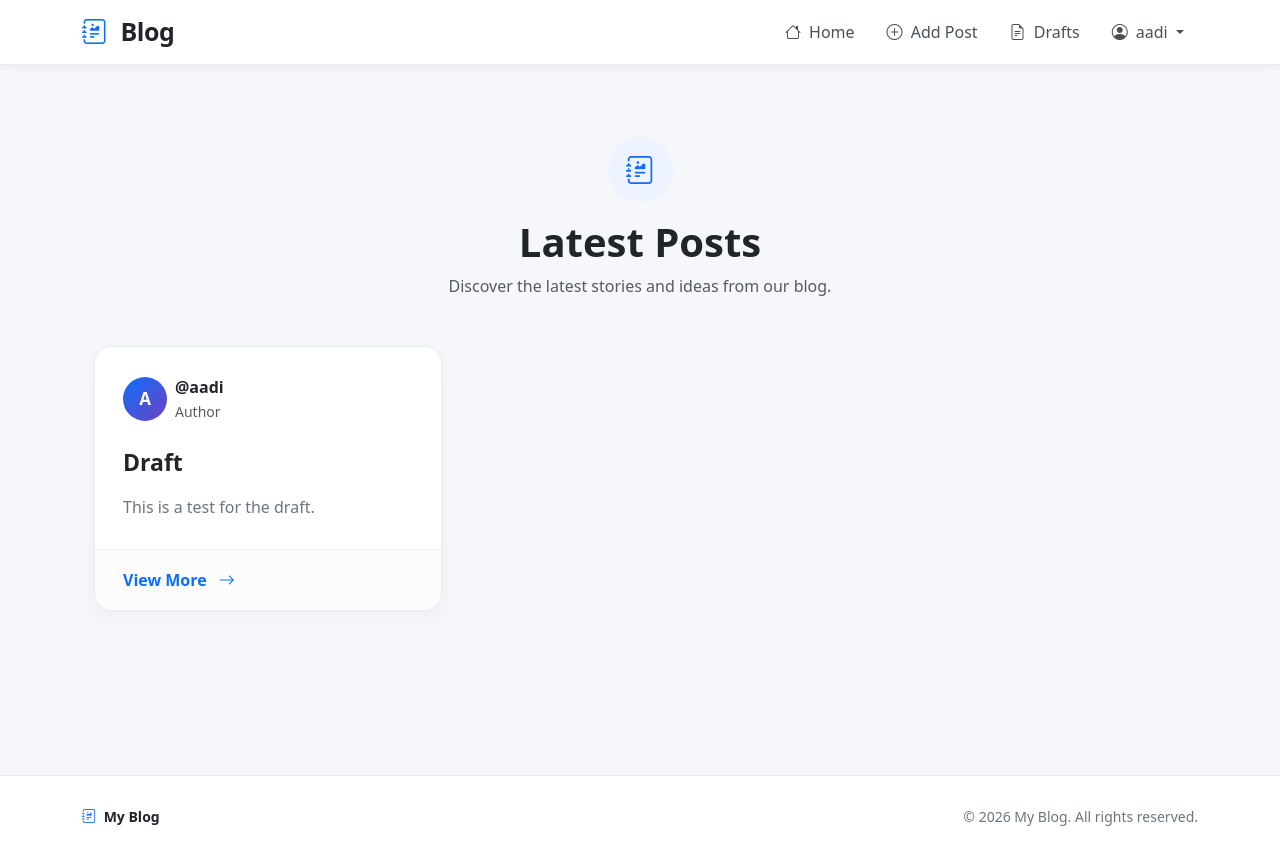
After one commit to aadarshmdhr/Blog, a Django app: page /draft-list/ in a window 1280 px wide. The commit adds this page. Run offline with Django 5.2, Linux system fonts and the light colour scheme; a user stored in the database is signed in; data comes from the database, SQL or seed files in the repository; both versions use the stored data as it was after the commit; some libraries are stand-ins or nearby versions.

Commit message:
Worked on showing draft list and details

```diff
--- a/blog_app/urls.py
+++ b/blog_app/urls.py
@@ -6,4 +6,6 @@ urlpatterns = [
     path("", views.post_list, name="post-list"),
     path("post-detail/<int:pk>/", views.post_detail, name="post-detail"),
     path("post-delete/<int:pk>/", views.post_delete, name="post-delete"),
+    path("draft-list/", views.draft_list, name="draft-list"),
+    path("draft-detail/<int:pk>/", views.draft_detail, name="draft-detail"),
 ]
--- a/blog_app/views.py
+++ b/blog_app/views.py
@@ -7,7 +7,7 @@ from blog_app.models import Post
 
 
 def post_list(request):
-    posts = Post.objects.all()
+    posts = Post.objects.filter(published_at__isnull=False)
     return render(
         request,
         "post_list.html",
@@ -35,17 +35,17 @@ from django.contrib.auth.decorators import login_required
 
 @login_required
 def draft_list(request):
-    post = Post.objects.filter(published_date__isnull=True)
+    posts = Post.objects.filter(published_at__isnull=True)
     return render(
         request,
         "draft_list.html",
-        {"posts": post},
+        {"posts": posts},
     )
 
 
 @login_required
 def draft_detail(request, pk):
-    post = Post.objects.get(pk=pk, published_date__isnull=True)
+    post = Post.objects.get(pk=pk, published_at__isnull=True)
     return render(
         request,
         "draft_detail.html",
--- a/templates/base.html
+++ b/templates/base.html
@@ -248,7 +248,7 @@
 
                     <li class="nav-item">
 
-                        <a class="nav-link" href="#">
+                        <a class="nav-link" href="{% url 'draft-list' %}">
 
                             <i class="bi bi-file-earmark-text me-1"></i>
                             Drafts
--- /dev/null
+++ b/templates/draft_list.html
@@ -0,0 +1,386 @@
+{% extends "base.html" %}
+
+{% block title %}Home | My Blog{% endblock title %}
+
+{% block content %}
+
+<div class="container py-5">
+
+    <!-- Page Header -->
+    <div class="text-center mb-5">
+
+        <div class="home-icon mb-3">
+            <i class="bi bi-journal-richtext"></i>
+        </div>
+
+        <h1 class="fw-bold mb-2">
+            Latest Posts
+        </h1>
+
+        <p class="text-muted">
+            Discover the latest stories and ideas from our blog.
+        </p>
+
+    </div>
+
+
+    <!-- Posts -->
+    <div class="row g-4">
+
+        {% for post in posts %}
+
+        <div class="col-12 col-md-6 col-lg-4">
+
+            <article class="post-card h-100">
+
+                <div class="post-card-body">
+
+                    <!-- Author -->
+                    <div class="d-flex align-items-center mb-4">
+
+                        <div class="author-avatar">
+                            {{ post.author.username|first|upper }}
+                        </div>
+
+                        <div class="ms-2">
+
+                            <div class="fw-semibold">
+                                @{{ post.author.username }}
+                            </div>
+
+                            <small class="text-muted">
+                                Author
+                            </small>
+
+                        </div>
+
+                    </div>
+
+
+                    <!-- Title -->
+
+                    <h2 class="post-title">
+
+                        <a href="{% url 'post-detail' post.pk %}">
+                            {{ post.title }}
+                        </a>
+
+                    </h2>
+
+
+                    <!-- Content -->
+
+                    <p class="post-excerpt">
+                        {{ post.content|truncatewords:30 }}
+                    </p>
+
+                </div>
+
+
+                <!-- Card Footer -->
+
+                <div class="post-card-footer">
+
+                    <a href="{% url 'post-detail' post.pk %}" class="read-more">
+
+                        View More
+
+                        <i class="bi bi-arrow-right ms-2"></i>
+
+                    </a>
+
+                </div>
+
+            </article>
+
+        </div>
+
+
+        {% empty %}
+
+        <!-- No Posts -->
+
+        <div class="col-12">
+
+            <div class="empty-state text-center">
+
+                <div class="empty-icon">
+                    <i class="bi bi-journal-x"></i>
+                </div>
+
+                <h3 class="fw-bold mt-3">
+                    No posts yet
+                </h3>
+
+                <p class="text-muted">
+                    There are currently no posts available.
+                </p>
+
+                {% if request.user.is_authenticated %}
+
+                <a href="#" class="btn btn-primary mt-2">
+
+                    <i class="bi bi-plus-circle me-2"></i>
+                    Create Your First Post
+
+                </a>
+
+                {% endif %}
+
+            </div>
+
+        </div>
+
+        {% endfor %}
+
+    </div>
+
+</div>
+
+
+<style>
+    /* ============================
+   Page Header
+============================ */
+
+    .home-icon {
+        width: 65px;
+        height: 65px;
+
+        margin: auto;
+
+        display: flex;
+        align-items: center;
+        justify-content: center;
+
+        border-radius: 50%;
+
+        background: #eef4ff;
+        color: #0d6efd;
+
+        font-size: 28px;
+    }
+
+
+    /* ============================
+   Post Card
+============================ */
+
+    .post-card {
+        background: #ffffff;
+
+        border: 1px solid #e9ecef;
+
+        border-radius: 18px;
+
+        overflow: hidden;
+
+        display: flex;
+        flex-direction: column;
+
+        transition: all 0.25s ease;
+
+        box-shadow: 0 5px 20px rgba(0, 0, 0, 0.04);
+    }
+
+
+    .post-card:hover {
+
+        transform: translateY(-6px);
+
+        box-shadow:
+            0 15px 35px rgba(0, 0, 0, 0.09);
+
+        border-color: #d9e5ff;
+    }
+
+
+    /* ============================
+   Card Body
+============================ */
+
+    .post-card-body {
+        padding: 28px;
+        flex: 1;
+    }
+
+
+    /* ============================
+   Author
+============================ */
+
+    .author-avatar {
+
+        width: 44px;
+        height: 44px;
+
+        border-radius: 50%;
+
+        display: flex;
+        align-items: center;
+        justify-content: center;
+
+        background: linear-gradient(135deg,
+                #0d6efd,
+                #6f42c1);
+
+        color: white;
+
+        font-weight: 700;
+        font-size: 17px;
+    }
+
+
+    /* ============================
+   Post Title
+============================ */
+
+    .post-title {
+
+        font-size: 23px;
+
+        line-height: 1.35;
+
+        font-weight: 750;
+
+        margin-bottom: 15px;
+    }
+
+
+    .post-title a {
+
+        color: #212529;
+
+        text-decoration: none;
+
+        transition: color 0.2s ease;
+    }
+
+
+    .post-title a:hover {
+
+        color: #0d6efd;
+
+    }
+
+
+    /* ============================
+   Excerpt
+============================ */
+
+    .post-excerpt {
+
+        color: #6c757d;
+
+        line-height: 1.75;
+
+        margin-bottom: 0;
+
+    }
+
+
+    /* ============================
+   Footer
+============================ */
+
+    .post-card-footer {
+
+        padding: 18px 28px;
+
+        border-top: 1px solid #f0f0f0;
+
+        background: #fcfcfd;
+    }
+
+
+    .read-more {
+
+        text-decoration: none;
+
+        color: #0d6efd;
+
+        font-weight: 600;
+
+        transition: all 0.2s ease;
+    }
+
+
+    .read-more:hover {
+
+        color: #084298;
+
+    }
+
+
+    .read-more i {
+
+        transition: transform 0.2s ease;
+    }
+
+
+    .read-more:hover i {
+
+        transform: translateX(4px);
+
+    }
+
+
+    /* ============================
+   Empty State
+============================ */
+
+    .empty-state {
+
+        background: #ffffff;
+
+        border: 1px solid #e9ecef;
+
+        border-radius: 18px;
+
+        padding: 70px 20px;
+    }
+
+
+    .empty-icon {
+
+        width: 75px;
+        height: 75px;
+
+        margin: auto;
+
+        display: flex;
+        align-items: center;
+        justify-content: center;
+
+        border-radius: 50%;
+
+        background: #f1f3f5;
+
+        color: #6c757d;
+
+        font-size: 30px;
+    }
+
+
+    /* ============================
+   Mobile
+============================ */
+
+    @media (max-width: 576px) {
+
+        .post-card-body {
+            padding: 23px;
+        }
+
+        .post-card-footer {
+            padding: 16px 23px;
+        }
+
+        .post-title {
+            font-size: 21px;
+        }
+
+    }
+</style>
+
+{% endblock content %}
```
Also changed, not shown: templates/draft_detail.html (+27 -0 lines), templates/registration/login.html (+14 -2 lines), db.sqlite3.
